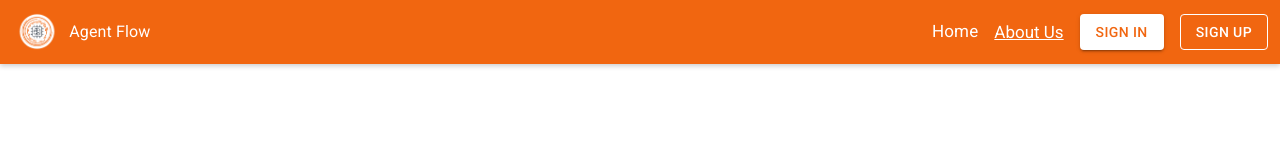
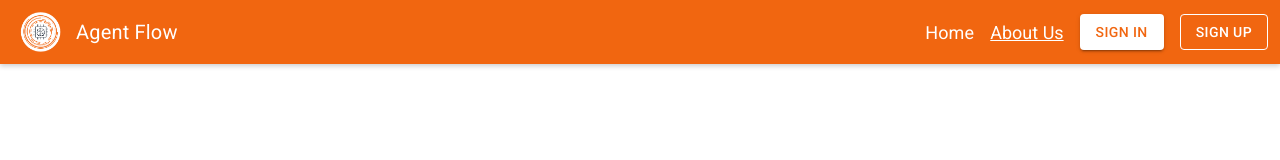
Before and after one commit to techminds-unipd/AgentFlow, a React (Vite) app in the folder frontend/: page / in a window 1280 px wide. Shown: the top 160 px of the page. Built offline with nearby package versions, Linux system fonts and the light colour scheme.

Commit message:
#14 fix font size

```diff
--- a/frontend/src/components/CustomLink/CustomLink.tsx
+++ b/frontend/src/components/CustomLink/CustomLink.tsx
@@ -31,14 +31,14 @@ export const CustomLink=( {name, link}: CustomLinkProps) =>{
       );
     return(
         <>
-            {pathname===link?<Typography sx={{ fontSize: 17 }}>{name}</Typography>:
+            {pathname===link?<Typography sx={{ fontSize: 18 }}>{name}</Typography>:
             <Link
                 component={LinkBehavior}
                 underline='always'
                 sx={{
                     color: 'var(--white-text)',
                     textDecoration: 'underline var(--white-text)',
-                    fontSize: 17
+                    fontSize: 18
                 }}
             >
                 {name}
--- a/frontend/src/components/Navbar/Navbar.tsx
+++ b/frontend/src/components/Navbar/Navbar.tsx
@@ -28,7 +28,12 @@ export const Navbar = () => {
                     alt="Logo"
                     style={{ height: 40, width: 'auto' }}
                 />
-                <Typography variant="body1" sx={{ color: 'var(--white-text)' }}>
+                <Typography
+                    variant="body1"
+                    sx={{
+                        color: 'var(--white-text)',
+                        fontSize: 20
+                    }}>
                     Agent Flow
                 </Typography>
             </Grid2>
```
Also changed, not shown: frontend/src/assets/Logo.Tech-Minds-fe.png.
